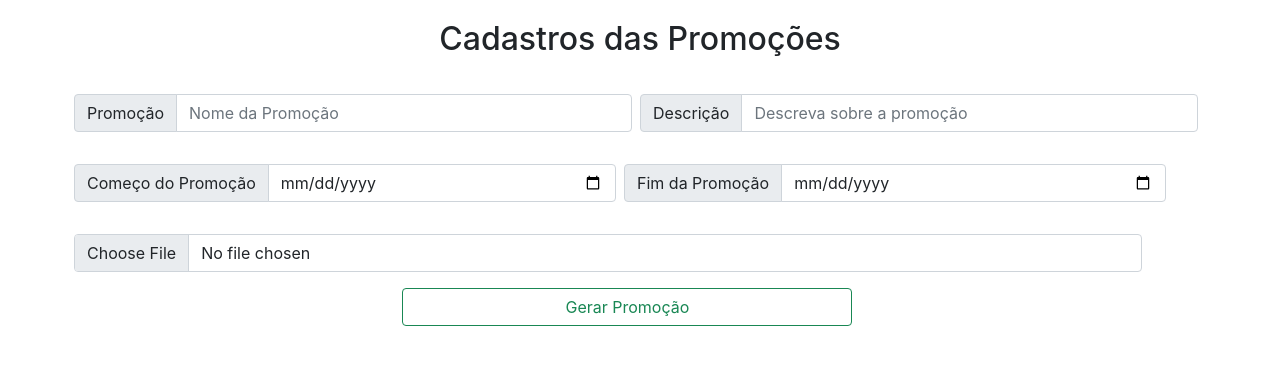
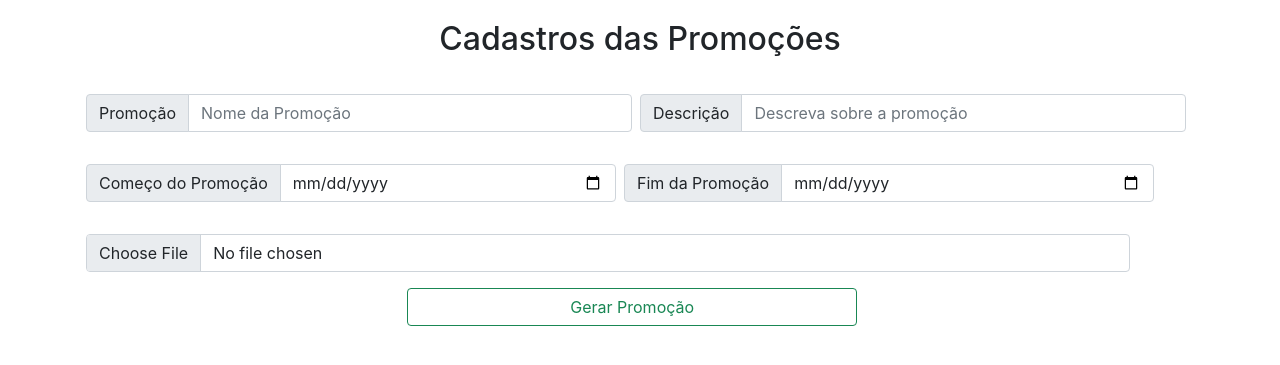
Before and after one commit to felipefugimoto/RadioBC, a PHP site: page /cadastro.php in a window 1280 px wide. Shown: the top 365 px of the page. Run offline with PHP 8.4, Linux system fonts and the light colour scheme.

Commit message:
criado uma div container
Foi cria a div para reduzir o tamanho

```diff
--- a/cadastro.php
+++ b/cadastro.php
@@ -13,6 +13,7 @@
     <title>Promoções - Radio Camboriu FM </title>
   </head>
   <body>
+    <div class="container container-cad">
       <h2 class="titulo-h2">Cadastros das Promoções</h2>
       <div class="container container-md cadastro-form">
         <form action="cadastros.php" method="post">
@@ -61,6 +62,7 @@
           <button type="button" class="btn btn-outline-success btn-prom">Gerar Promoção</button>
         </form>
         </div>
+      </div>
     <!-- Optional JavaScript; choose one of the two! -->
 
     <!-- Option 1: Bootstrap Bundle with Popper -->
```
Lines whose indentation alone changed are shown as unchanged.
